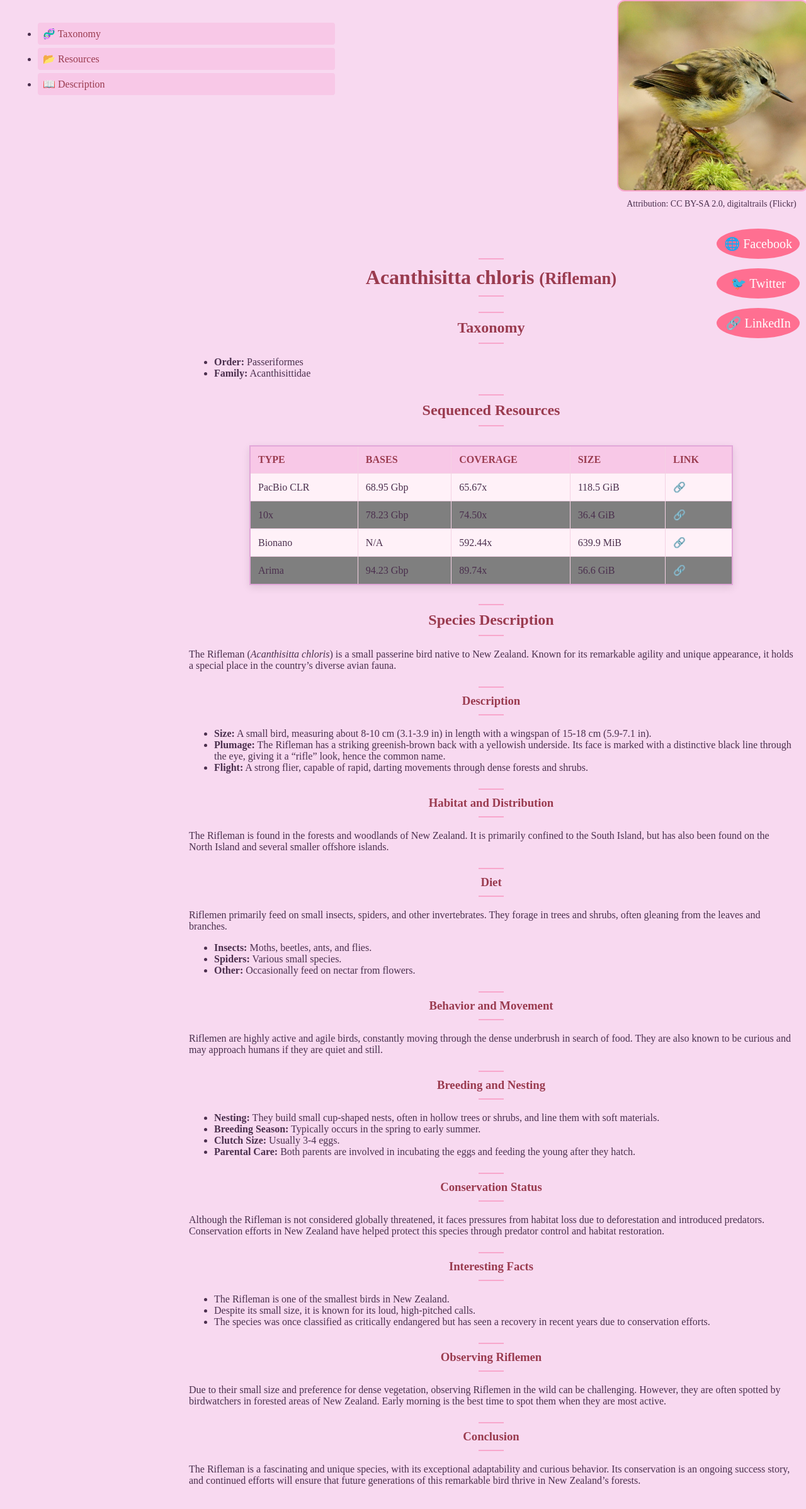
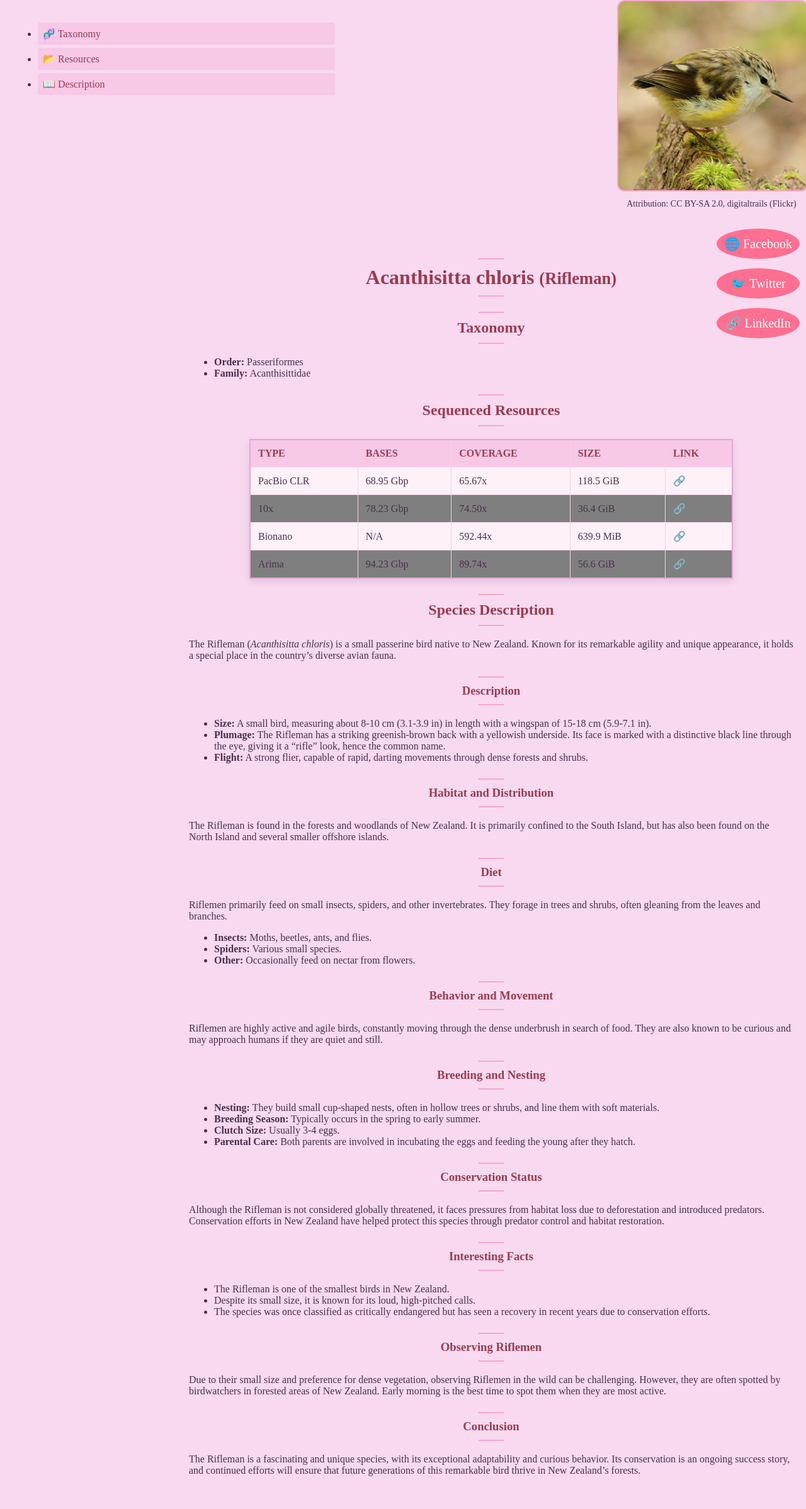
Before and after one commit to ola5670/genome-ark, a Jekyll site: the page built from _species/acanthisitta_chloris.md, in a window 1280 px wide. Shown: the whole page at 63% size. Built offline with Jekyll 4.4.1, drawn with Linux system fonts in a browser that asks for light colours.

Commit message:
Update main.css

```diff
--- a/assets/css/main.css
+++ b/assets/css/main.css
@@ -7,14 +7,14 @@ body {
   color: #4a2f4d; /* Ciemniejszy kolor tekstu, aby dobrze kontrastował z różowym */
 }
 
+/* Tabela */
 .first-page-table {
-  width: 80% !important;
-  max-width: 1200px !important;
-  margin: 20px auto !important;
-  border-collapse: collapse !important;
-  box-shadow: 0 4px 12px rgba(0, 0, 0, 0.1) !important;
-  background-color: #fff1f8 !important;
-  border: 2px solid #e2a7d9 !important;
+  width: 80%;
+  margin: 140px;
+  border-collapse: collapse;
+  box-shadow: 0 4px 12px rgba(0, 0, 0, 0.1);
+  background-color: #fff1f8; /* Bardzo jasny różowy dla tabeli */
+  border: 2px solid #e2a7d9; /* Różowa obramówka */
 }
 
 /* Nagłówki tabeli */
@@ -43,8 +43,8 @@ body {
 /* Tabela listująca zsekwencjonowane zasoby (druga strona) */
 .resources-table {
   width: 80%; /* Zmieniono na procenty dla lepszej responsywności */
-  max-width: 1000px;
-  margin: 30px auto;
+  max-width: 1200px;
+  margin: 20px auto;
   border-collapse: collapse;
   box-shadow: 0 4px 12px rgba(0, 0, 0, 0.1);
   background-color: #fff1f8; /* Bardzo jasny różowy dla tabeli */
```
